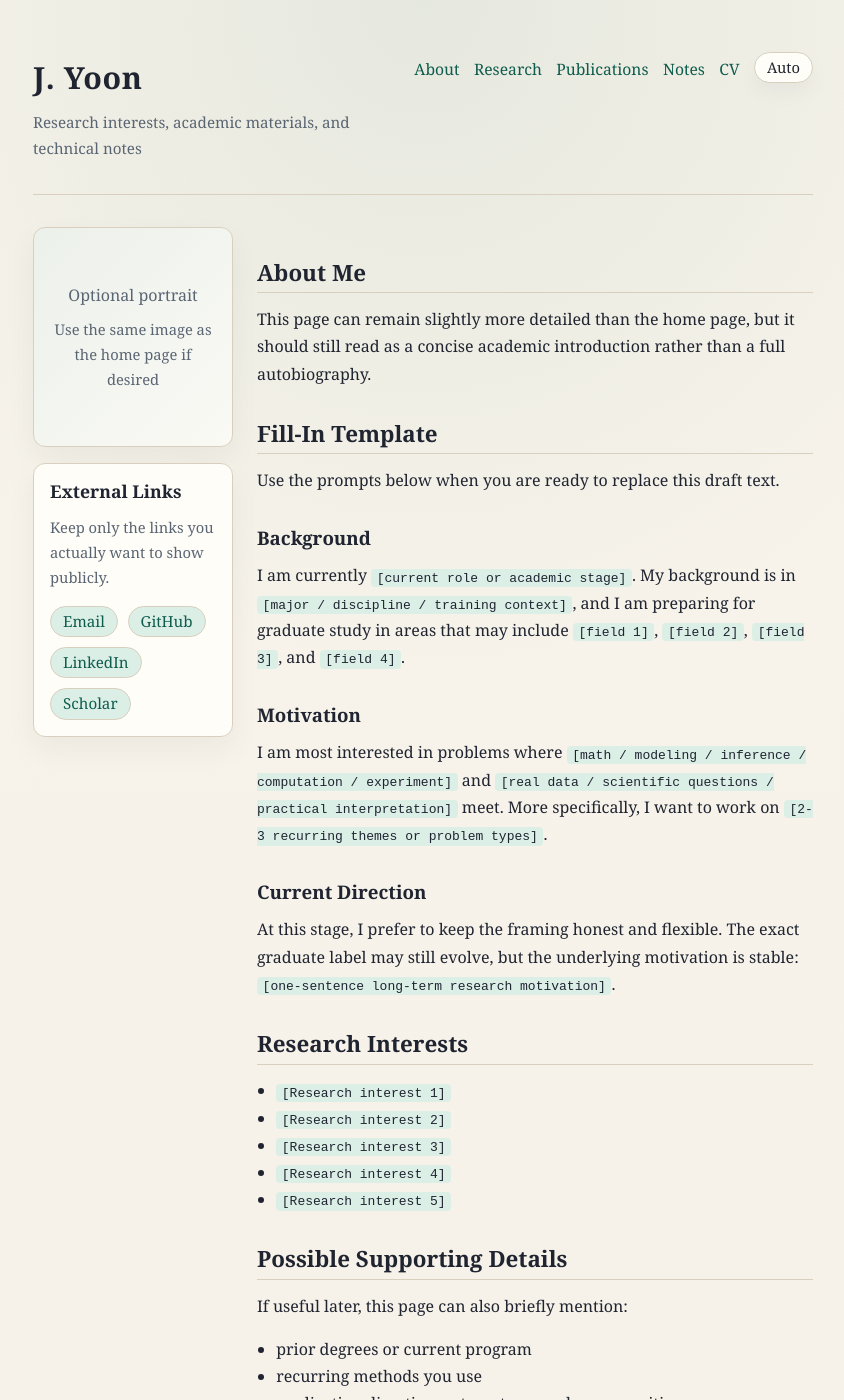
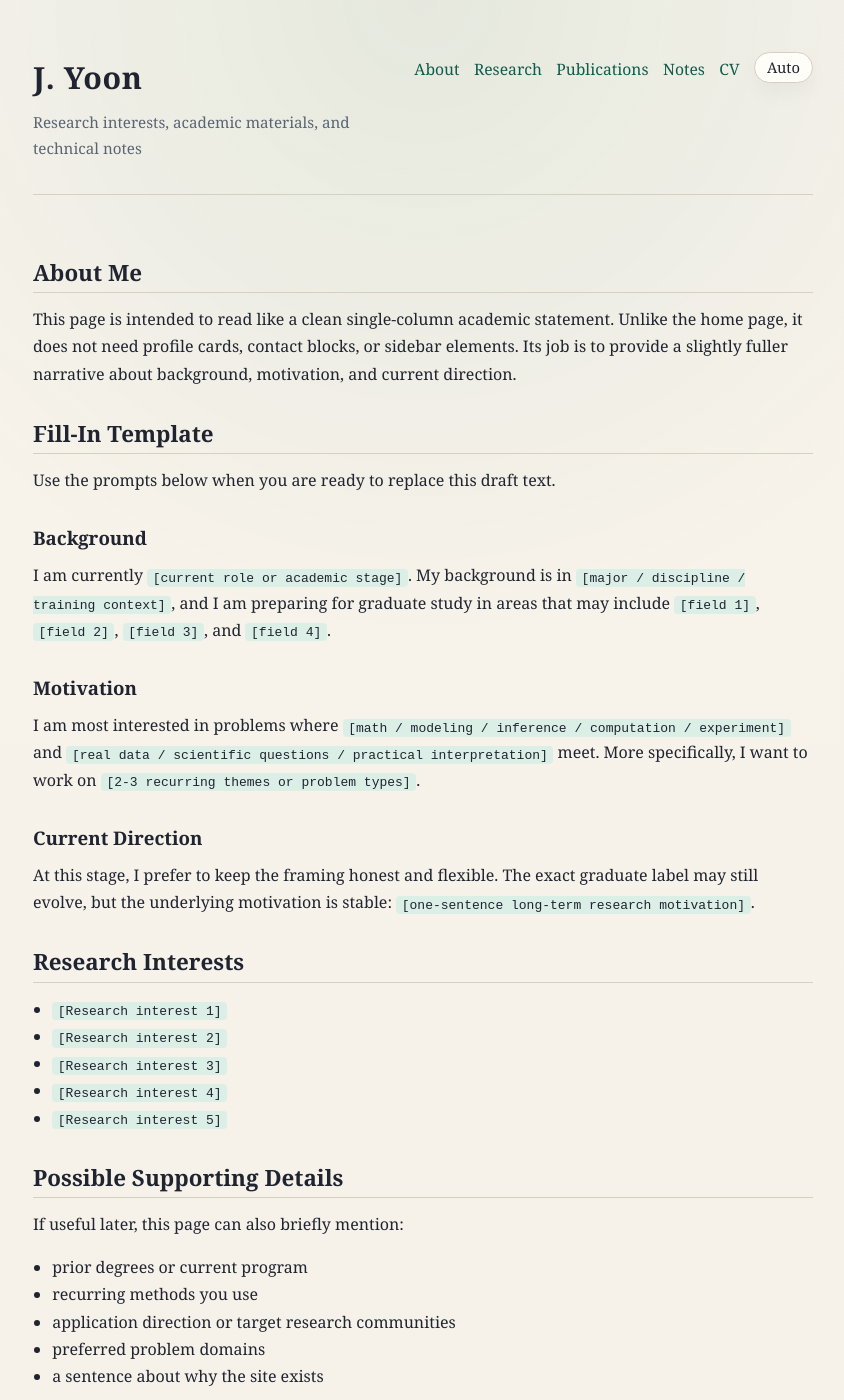
Before and after one commit to J-Y00N/j-y00n.github.io, a Jekyll site: the page built from _pages/about.md, in a window 1280 px wide and 1400 px high. Shown: the whole window, without its empty margins (217-1061 px from the left). Built offline with Jekyll 4.4.1, drawn with Linux system fonts in a browser that asks for light colours.

Commit message:
style: separate homepage profile dashboard from single-column about page

```diff
--- a/_pages/about.md
+++ b/_pages/about.md
@@ -2,27 +2,11 @@
 title: About
 permalink: /about/
 ---
-<div class="about-layout" markdown="1">
-  <aside class="about-sidebar">
-    <div class="profile-photo-slot about-photo-slot">
-      Optional portrait
-      <span>Use the same image as the home page if desired</span>
-    </div>
-    <div class="profile-links-card">
-      <h2>External Links</h2>
-      <p class="muted-note">Keep only the links you actually want to show publicly.</p>
-      <div class="profile-link-pills">
-        <a class="profile-pill" href="#">Email</a>
-        <a class="profile-pill" href="#">GitHub</a>
-        <a class="profile-pill" href="#">LinkedIn</a>
-        <a class="profile-pill" href="#">Scholar</a>
-      </div>
-    </div>
-  </aside>
-  <div class="about-main" markdown="1">
 ## About Me
 
-This page can remain slightly more detailed than the home page, but it should still read as a concise academic introduction rather than a full autobiography.
+This page is intended to read like a clean single-column academic statement.
+Unlike the home page, it does not need profile cards, contact blocks, or sidebar elements.
+Its job is to provide a slightly fuller narrative about background, motivation, and current direction.
 
 ## Fill-In Template
 
@@ -65,5 +49,3 @@
 
 This site is designed to stay simple to maintain and easy to grow over time.
 Most content can be updated by editing Markdown files, which makes it straightforward to add projects, notes, publications, and future academic materials without changing the site structure itself.
-  </div>
-</div>
--- a/_sass/_custom.scss
+++ b/_sass/_custom.scss
@@ -161,24 +161,6 @@
   margin-bottom: 1rem;
 }
 
-.about-layout {
-  display: grid;
-  grid-template-columns: minmax(200px, 0.68fr) minmax(0, 2.1fr);
-  gap: 1.5rem;
-  align-items: start;
-}
-
-.about-sidebar {
-  display: grid;
-  gap: 1rem;
-  position: sticky;
-  top: 1.25rem;
-}
-
-.about-main {
-  min-width: 0;
-}
-
 .profile-copy > *:last-child {
   margin-bottom: 0;
 }
@@ -222,6 +204,15 @@
 .profile-photo-slot-small,
 .about-photo-slot {
   min-height: 220px;
+}
+
+.meta-list {
+  padding-left: 1.1rem;
+  margin-bottom: 0;
+}
+
+.meta-list li + li {
+  margin-top: 0.35rem;
 }
 
 .profile-links-card h2,
@@ -343,14 +334,6 @@
     position: static;
   }
 
-  .about-layout {
-    grid-template-columns: 1fr;
-  }
-
-  .about-sidebar {
-    position: static;
-  }
-
   h1 {
     font-size: 1.9rem;
   }
```
Also changed, not shown: index.md (+11 -1 lines).
